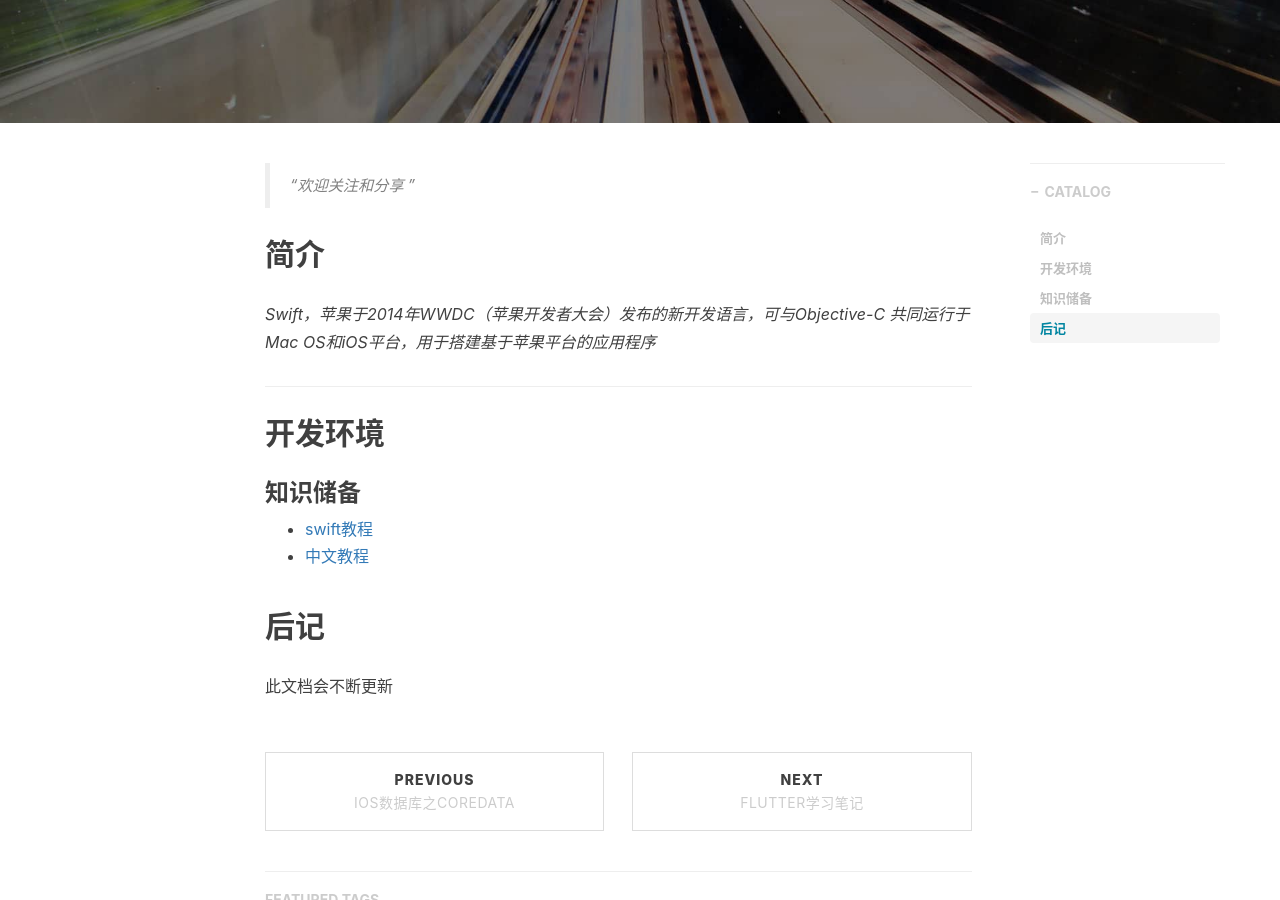
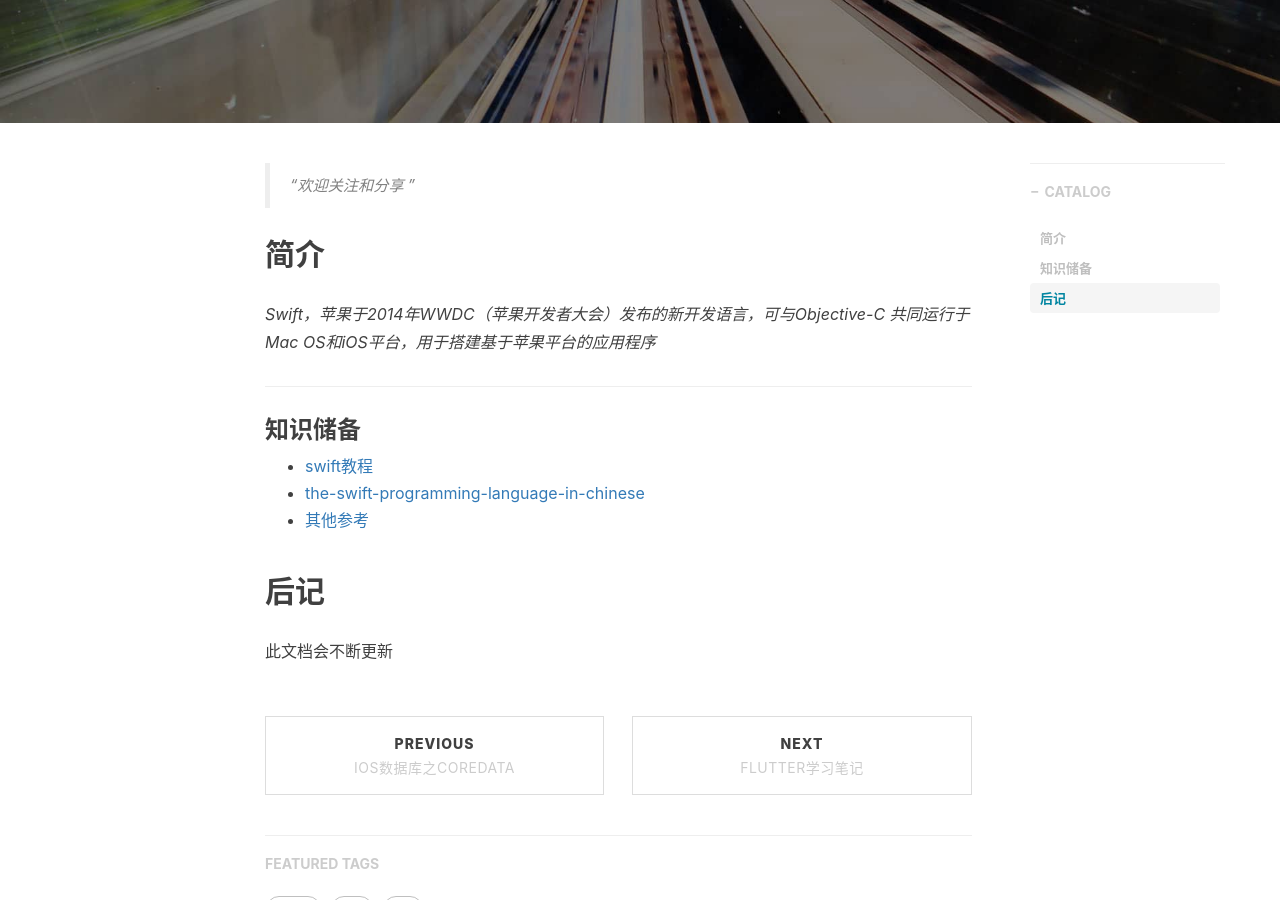
Before and after one commit to wangpt/wangpt.github.io, a Jekyll site: the page built from _posts/2018-09-22-swift-note的.markdown, in a window 1280 px wide and 900 px high, scrolled down 400 px. Built offline with Jekyll 4.4.1, drawn with Linux system fonts in a browser that asks for light colours; nearby versions of some CDN libraries; comment, search, counter and statistics services are not loaded.

Commit message:
Fix blog

```diff
--- a/_posts/2018-09-22-swift-note的.markdown
+++ b/_posts/2018-09-22-swift-note的.markdown
@@ -20,13 +20,12 @@ tags:
 
 ---
 
-## 开发环境
-
 
 ### 知识储备
 
 * [swift教程](https://swift.org)
-* [中文教程](http://www.runoob.com/swift/swift-basic-syntax.html)
+* [the-swift-programming-language-in-chinese](https://github.com/numbbbbb/the-swift-programming-language-in-chinese)
+* [其他参考](http://www.runoob.com/swift/swift-basic-syntax.html)
 
 
 
--- a/_posts/2018-10-01-Flutter-note.markdown
+++ b/_posts/2018-10-01-Flutter-note.markdown
@@ -1,6 +1,6 @@
 ---
 layout:     post
-title:      "flutter学习笔记"
+title:      "Flutter学习笔记"
 subtitle:   " \"Exmple for Flutter\""
 date:       2018-10-01 12:00:00
 author:     "Wangpt"
```
